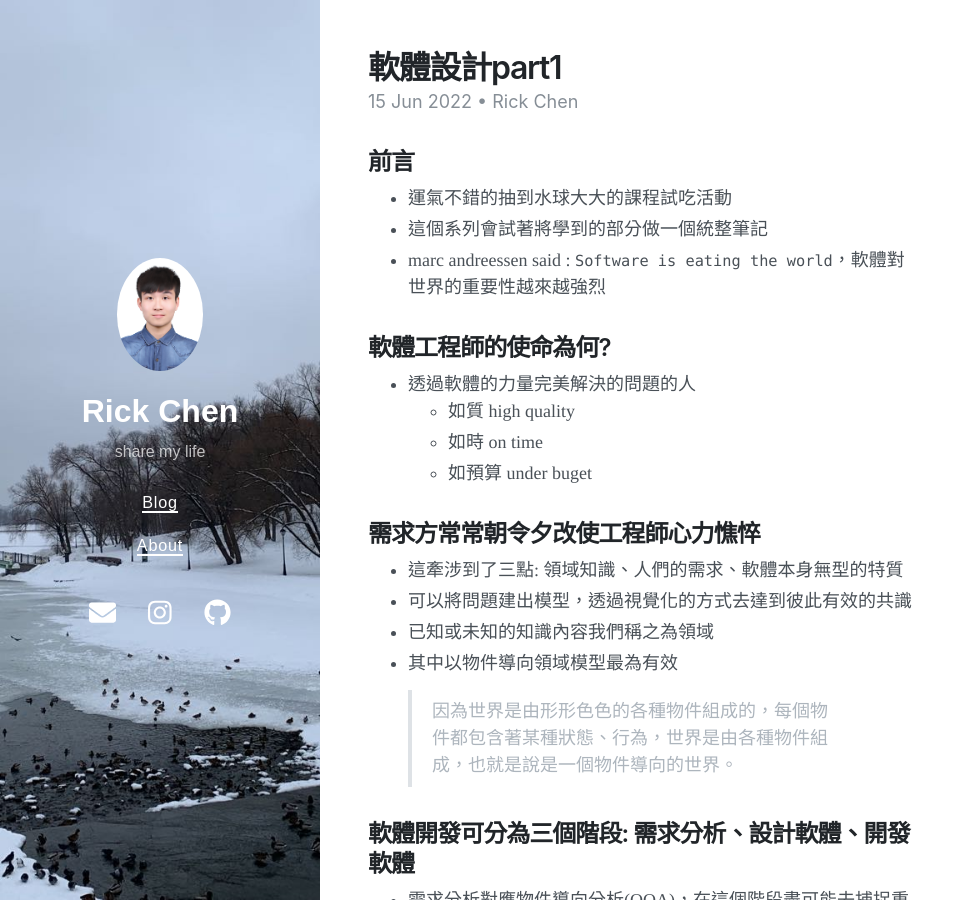
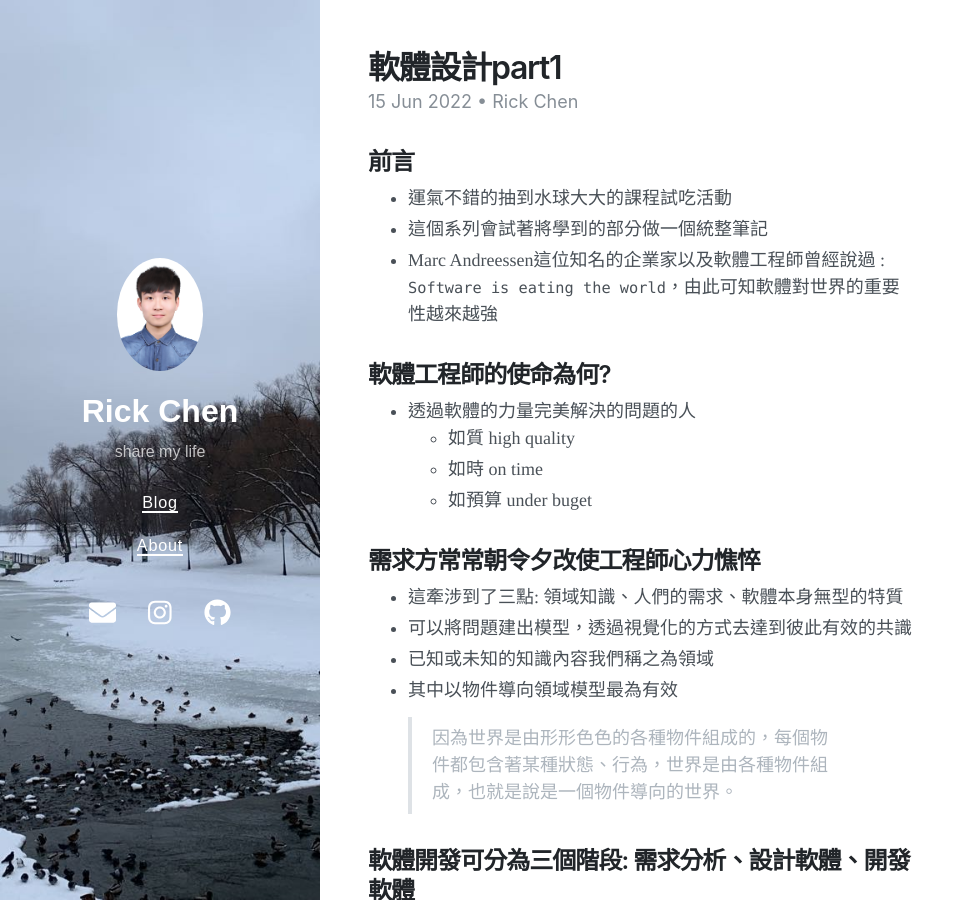
Before and after one commit to jerry940917chen/jerry940917chen.github.io, a Jekyll site: the page built from _posts/2022-06-15-oop1.md, in a window 1280 px wide and 900 px high. Shown: the whole window, without its empty margins (0-974 px from the left). Built offline with Jekyll 4.4.1, drawn with Linux system fonts in a browser that asks for light colours; nearby versions of some CDN libraries.

Commit message:
Update 2022-06-15-oop1.md

````diff
--- a/_posts/2022-06-15-oop1.md
+++ b/_posts/2022-06-15-oop1.md
@@ -11,7 +11,7 @@ date: 2022-06-15
 
 * 運氣不錯的抽到水球大大的課程試吃活動
 * 這個系列會試著將學到的部分做一個統整筆記
-* marc andreessen said : ``` Software is eating the world```，軟體對世界的重要性越來越強烈
+* Marc Andreessen這位知名的企業家以及軟體工程師曾經說過 : ``` Software is eating the world```，由此可知軟體對世界的重要性越來越強
 
 ## 軟體工程師的使命為何?
 
````
